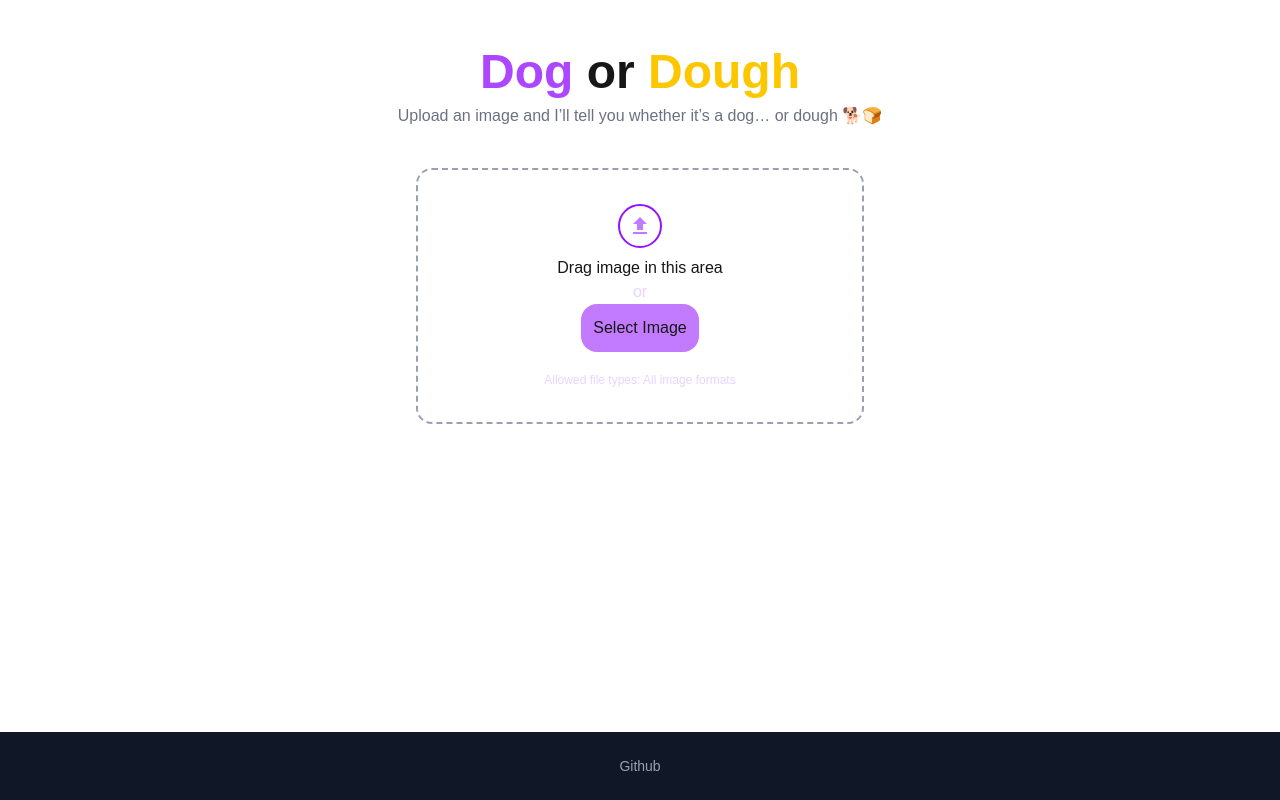
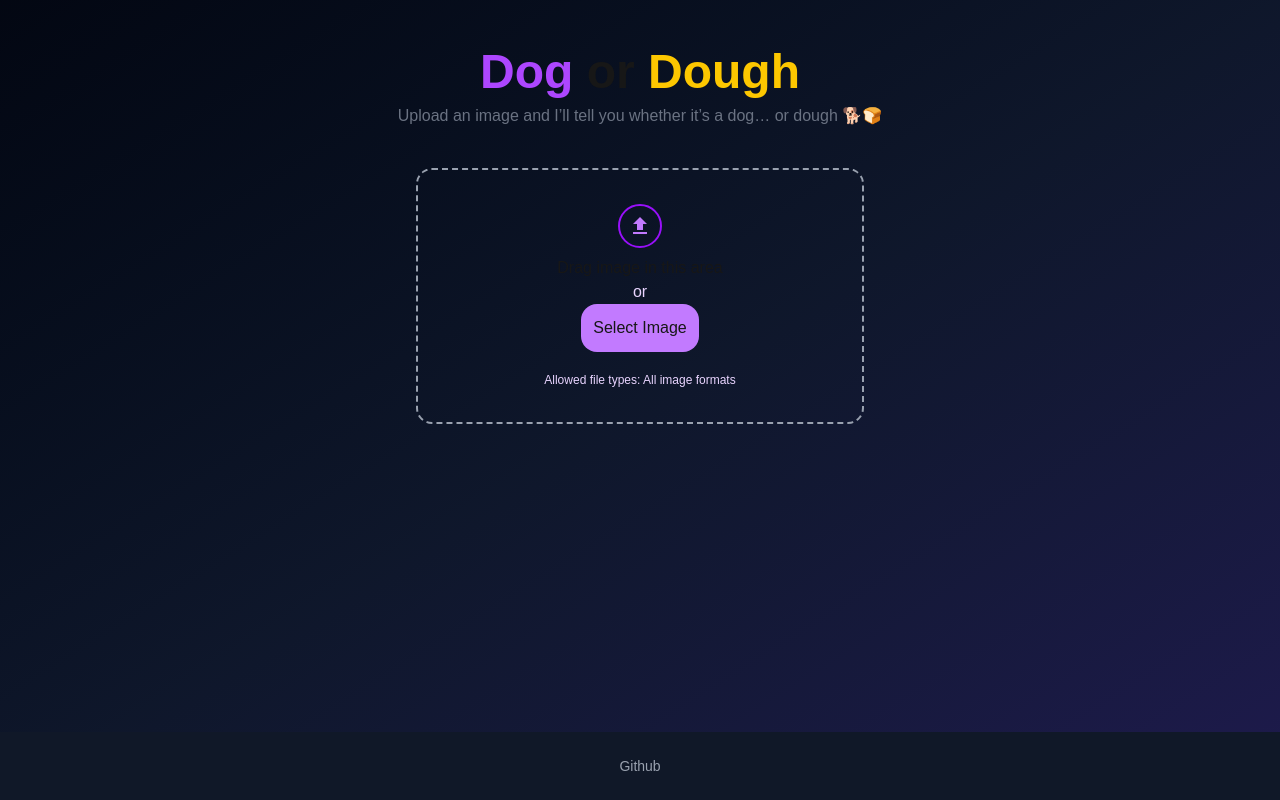
Before and after one commit to haokai-xuan/Dog-Or-Dough, a Next.js app in the folder webui/frontend/: page / in a window 1280 px wide. Built offline with nearby package versions, Linux system fonts and the light colour scheme.

Commit message:
background gradient

```diff
--- a/webui/frontend/app/page.tsx
+++ b/webui/frontend/app/page.tsx
@@ -8,6 +8,7 @@ export const metadata = {
 export default function Home() {
   return (
     <main className="overflow-hidden min-h-screen px-6 flex flex-col">
+      <div className="fixed inset-0 -z-20 bg-gradient-to-br from-gray-950 via-slate-900 to-indigo-950" />
       <header className="pt-12">
         <h1 className="text-5xl font-extrabold text-center">
           <span className="text-purple-500">Dog</span> or <span className="text-yellow-400">Dough</span>
@@ -17,8 +18,8 @@ export default function Home() {
         </p>
       </header>
       <UploadArea />
-      <div className="mt-auto pt-60">
-        <footer className="-mx-6 py-6 text-center text-sm text-gray-400 bg-gray-900">
+      <div className="mt-auto">
+        <footer className="mt-60 -mx-6 py-6 text-center text-sm text-gray-400 bg-gray-900">
           <a
             href="https://github.com/haokai-xuan/Dog-Or-Dough"
             target="_blank"
```
